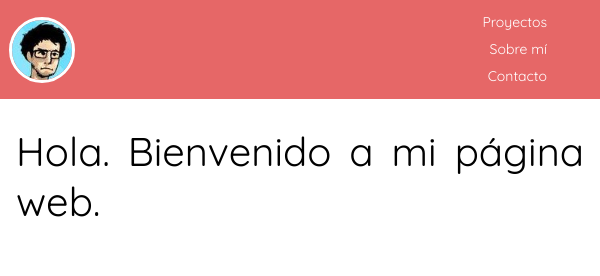
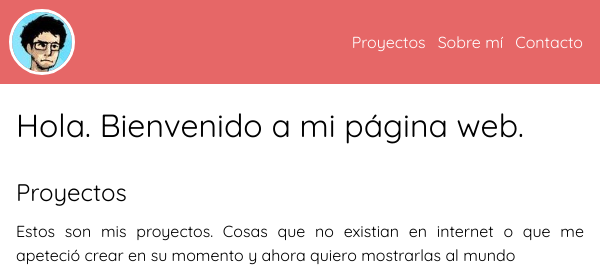
Before and after one commit to juandjara/old_juandjara.com, a React (Create React App) app: page / in a window 600 px wide. Shown: the top 276 px of the page. Built offline with nearby package versions, Linux system fonts and the light colour scheme.

Commit message:
responsive styles

```diff
--- a/public/global.css
+++ b/public/global.css
@@ -1,3 +1,5 @@
+/* ASIDE */
+
 aside {
   background: #e66767;
   color: white;
@@ -78,6 +80,7 @@ a:hover {
     margin: 0;
   }
 }
+
 @media(max-width: 600px) {
   aside header h1 {
     display: none;
@@ -85,12 +88,22 @@ a:hover {
   aside header img {
     margin: 0;
   }
+  aside nav {
+    display: flex;
+    margin: 0;
+  }
   aside nav a {
     padding: 4px;
-    font-size: 14px;
+    font-size: 16px;
     display: block;
   }
+  aside nav a {
+    margin-right: 4px;
+  }
 }
+
+/* CONTENT */
+
 main {
   flex: 1;
   overflow-y: auto;
@@ -99,11 +112,11 @@ main {
   padding: 0 1em;
   max-width: 768px;
   margin: 0 auto;
-  text-align: justify;
 }
 .content h1 {
   margin-bottom: 48px;
   font-size: 40px;
+  text-align: left;
 }
 .content h2 {
   margin-bottom: 12px;
@@ -112,6 +125,7 @@ main {
   margin-top: 12px;
   margin-bottom: 32px;
   line-height: 1.5;
+  text-align: justify;
 }
 
 .contact {
@@ -124,6 +138,7 @@ main {
 .contact:hover {
   border-bottom: none;
 }
+
 footer {
   margin-bottom: 20px;
   border-top: 1px solid #eee;
@@ -132,6 +147,15 @@ footer {
   text-align: right;
   font-style: italic;
 }
+
+@media (max-width: 600px) {
+  .content h1 {
+    font-size: 32px;
+    margin-bottom: 32px;
+  }
+}
+
+/* PROJECT LIST */
 
 ul {
   list-style: none;
@@ -157,9 +181,6 @@ li img {
   width: 80px;
   height: 80px;
   margin-right: 24px;
-  padding: 8px;
-  border: 1px solid #eee;
-  border-radius: 4px;
 }
 li h3 {
   margin-bottom: 0;
@@ -169,6 +190,28 @@ li div p {
   margin-top: .25em;
   color: initial;
 }
+
+@media (min-width: 600px) {
+  li img {
+    padding: 8px;
+    border: 1px solid #eee;
+    border-radius: 4px;
+    margin-right: 24px;
+  }
+}
+
+@keyframes appear-li {
+  from {
+    opacity: 0;
+    transform: translateY(calc(-100% - 32px));
+  }
+  to {
+    opacity: 1;
+    transform: translateY(0);
+  }
+}
+
+/* LOADER */
 
 .loadingspinner {
   pointer-events: none;
@@ -195,38 +238,3 @@ li div p {
             transform: rotate(360deg);
   }
 }
-canvas {
-  position: absolute;
-  top: 0;
-  right: 0;
-  width: 100%;
-  height: 100vh;
-  background: rgba(0,0,0, 0.1);
-}
-
-button {
-  cursor: pointer;
-  position: absolute;
-  top: 0;
-  right: 0;
-  margin: 1em;
-  z-index: 3;
-  border: 1px solid #333;
-  background: white;
-  padding: 1px 8px 3px;
-  border-radius: 2px;
-}
-.clear {
-  right: 40px;
-}
-
-@keyframes appear-li {
-  from {
-    opacity: 0;
-    transform: translateY(calc(-100% - 32px));
-  }
-  to {
-    opacity: 1;
-    transform: translateY(0);
-  }
-}
```
